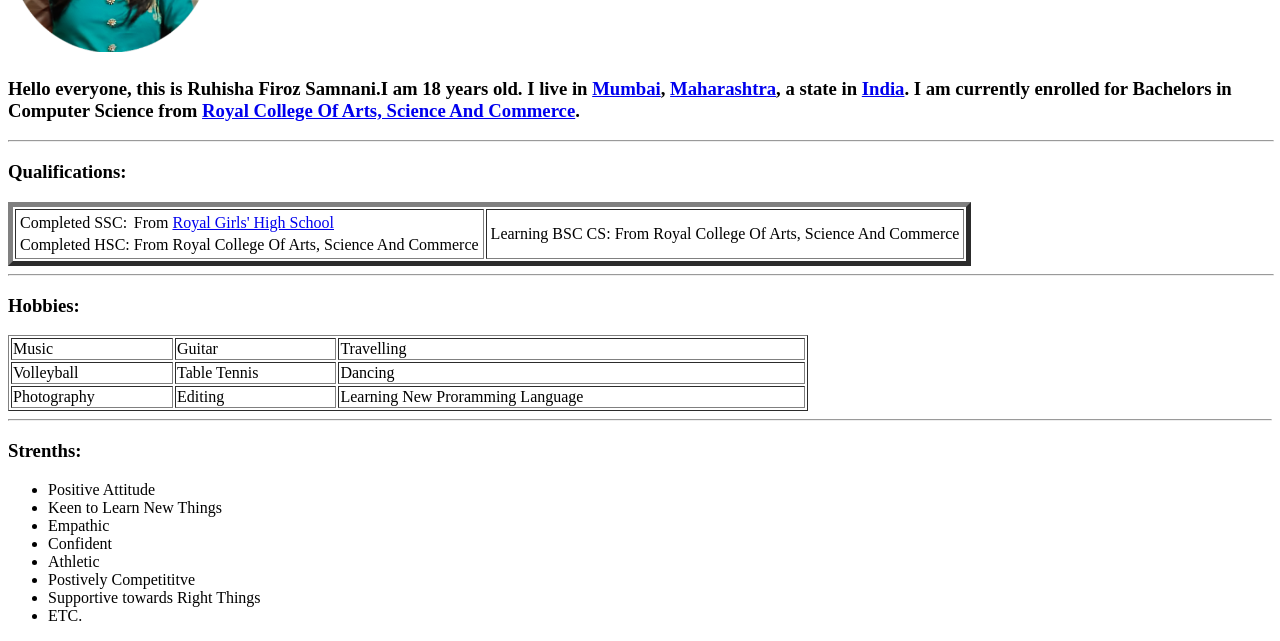
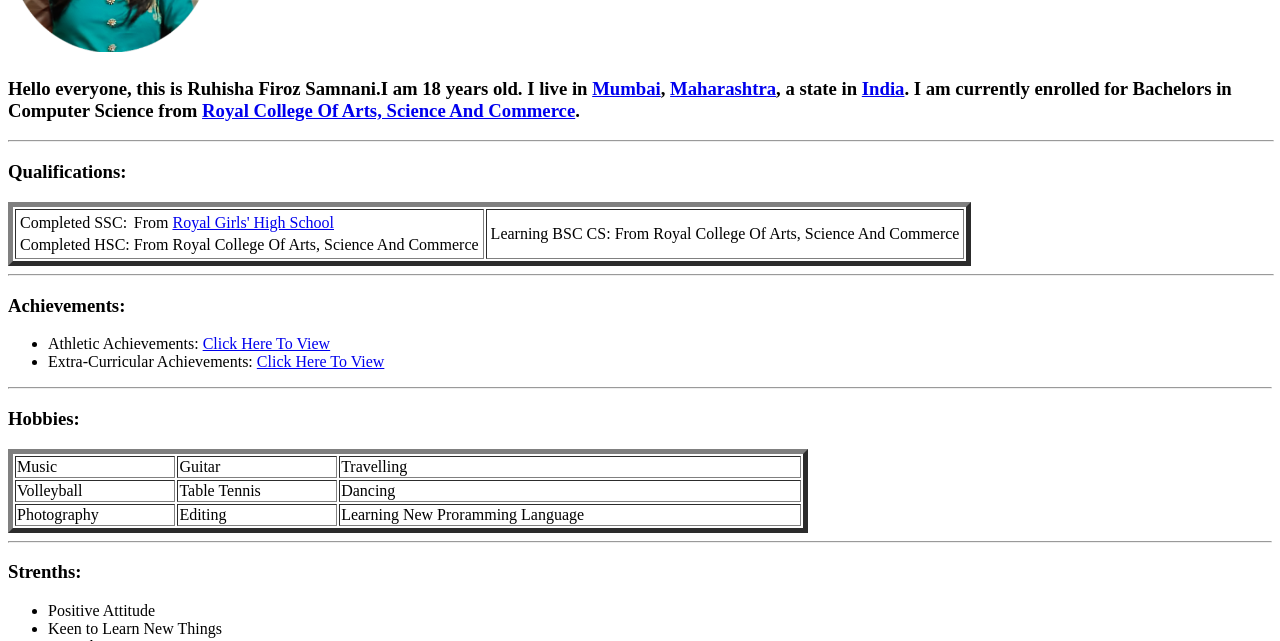
Before and after one commit to ruhishasamnani/ruhisha, a plain HTML site: page index.html in a window 1280 px wide. Shown: the part 159-800 px from the top of the page. Drawn offline with Linux system fonts and the light colour scheme.

Commit message:
Update index.html

```diff
--- a/index.html
+++ b/index.html
@@ -13,7 +13,6 @@
                     <h1>Ruhisha Samnani</h1>
                     <h2>Student</h2>
                 </td>
-
         </table>
         <h3>Hello everyone, this is Ruhisha Firoz Samnani.I am 18 years old. I live in <a href="https://en.wikipedia.org/wiki/Mumbai">Mumbai</a>, <a href="https://en.wikipedia.org/wiki/Maharashtra">Maharashtra</a>, a state in <a href="https://en.wikipedia.org/wiki/India">India</a>. I am currently enrolled for Bachelors in Computer Science from <a href="https://royalcollegemiraroad.edu.in/">Royal College Of Arts, Science And Commerce</a>.</h3>
         <hr width="100%">
@@ -45,8 +44,14 @@
 
         </table>
         <hr width="100%">
+        <h3>Achievements:</h3>
+        <ul>
+            <li>Athletic Achievements: <a href="Ruhisha Samnani Sports Certificates.pdf">Click Here To View</a></li>
+            <li>Extra-Curricular Achievements: <a href="Ruhisha Samnani Extra-Curricular Felicitation.pdf">Click Here To View</a></li>
+        </ul>
+        <hr>
         <h3>Hobbies:</h3>
-        <table border="" width="800">
+        <table border="5" width="800">
             <tr>
                 <td>Music</td>
                 <td>Guitar</td>
```
